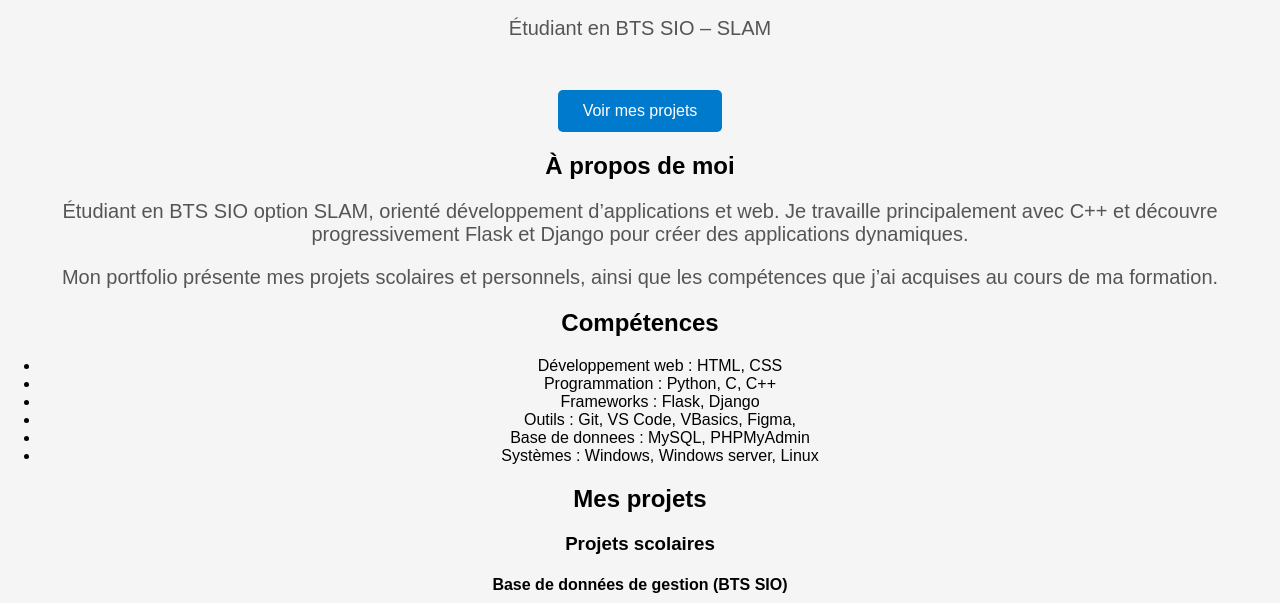
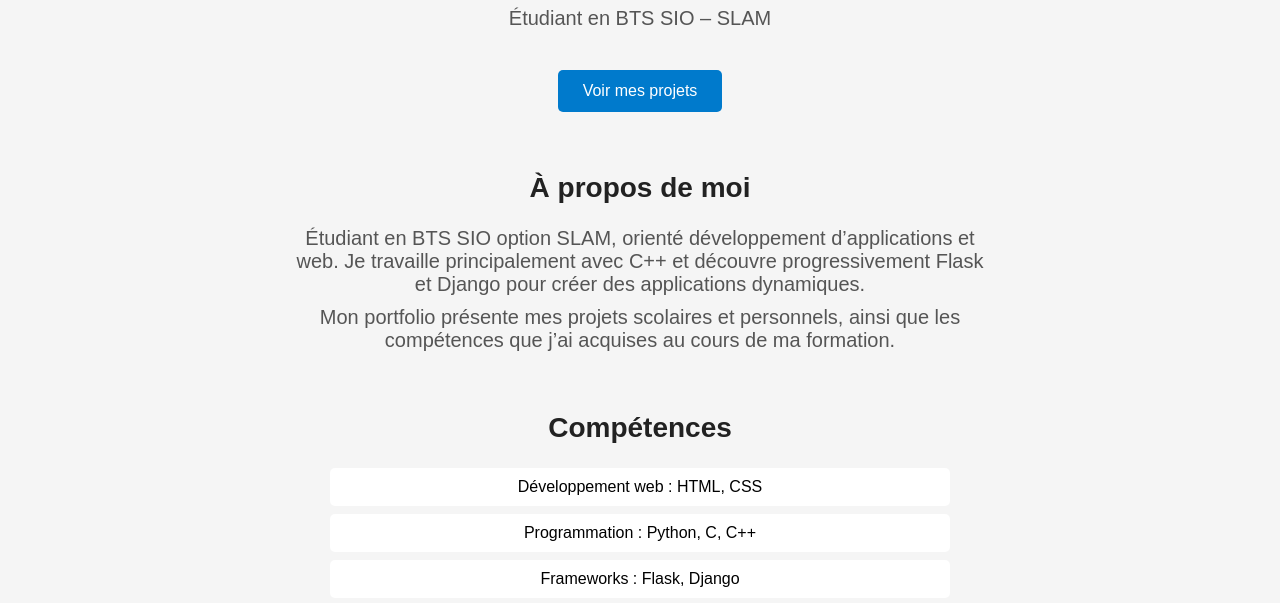
Before and after one commit to GigoloSamurai/portfolioyassinsdk, a plain HTML site: page index.html in a window 1280 px wide. Shown: the part 190-793 px from the top of the page. Drawn offline with Linux system fonts and the light colour scheme.

Commit message:
Update style.css

```diff
--- a/style.css
+++ b/style.css
@@ -29,3 +29,38 @@ a {
 a:hover {
   background: #005f99;
 }
+h2 {
+  margin-top: 60px;
+  font-size: 28px;
+  color: #222;
+}
+
+h3 {
+  margin-top: 30px;
+  font-size: 22px;
+  color: #333;
+}
+
+h4 {
+  margin-top: 15px;
+  font-size: 18px;
+  color: #444;
+}
+
+ul {
+  list-style: none;
+  padding: 0;
+}
+
+ul li {
+  background: white;
+  margin: 8px auto;
+  padding: 10px;
+  max-width: 600px;
+  border-radius: 5px;
+}
+
+p {
+  max-width: 700px;
+  margin: 10px auto;
+}
```
